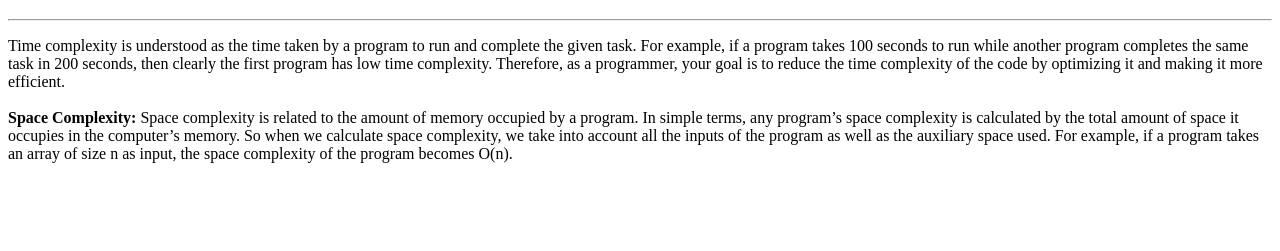
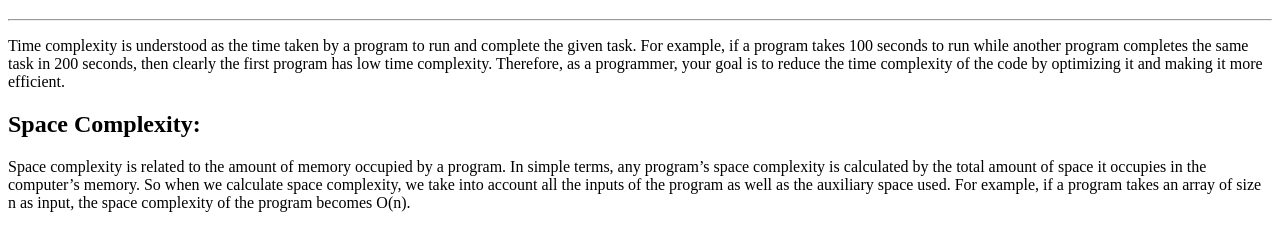
Before and after one commit to acciojob/time-and-space-complexity-DesaiAtharva, a website: page main.html in a window 1280 px wide. Shown: the part 61-312 px from the top of the page. Drawn offline with Linux system fonts and the light colour scheme.

Commit message:
created a submission

```diff
--- a/main.html
+++ b/main.html
@@ -13,8 +13,9 @@
 
 		<h1>Time and Space Complexity</h1>
 		<hr>
-		<p>Time complexity is understood as the time taken by a program to run and complete the given task. For example, if a program takes 100 seconds to run while another program completes the same task in 200 seconds, then clearly the first program has low time complexity. Therefore, as a programmer, your goal is to reduce the time complexity of the code by optimizing it and making it more efficient.<br><br>
-        <b>Space Complexity:</b> Space complexity is related to the amount of memory occupied by a program. In simple terms, any program’s space complexity is calculated by the total amount of space it occupies in the computer’s memory. So when we calculate space complexity, we take into account all the inputs of the program as well as the auxiliary space used. For example, if a program takes an array of size n as input, the space complexity of the program becomes O(n).</p>
+		<p>Time complexity is understood as the time taken by a program to run and complete the given task. For example, if a program takes 100 seconds to run while another program completes the same task in 200 seconds, then clearly the first program has low time complexity. Therefore, as a programmer, your goal is to reduce the time complexity of the code by optimizing it and making it more efficient.</p>
+        <h2>Space Complexity:</h2>
+	<p> Space complexity is related to the amount of memory occupied by a program. In simple terms, any program’s space complexity is calculated by the total amount of space it occupies in the computer’s memory. So when we calculate space complexity, we take into account all the inputs of the program as well as the auxiliary space used. For example, if a program takes an array of size n as input, the space complexity of the program becomes O(n).</p>
 </body>
 
 </html>
```
